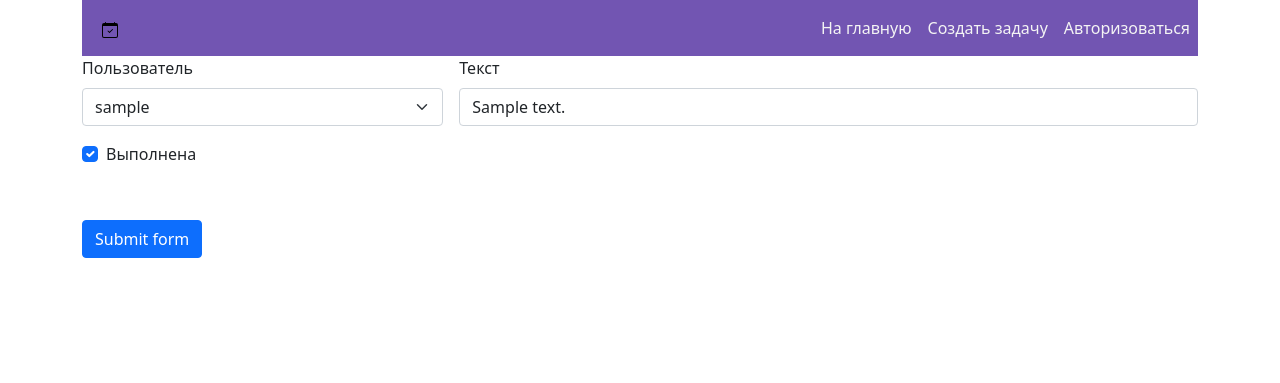
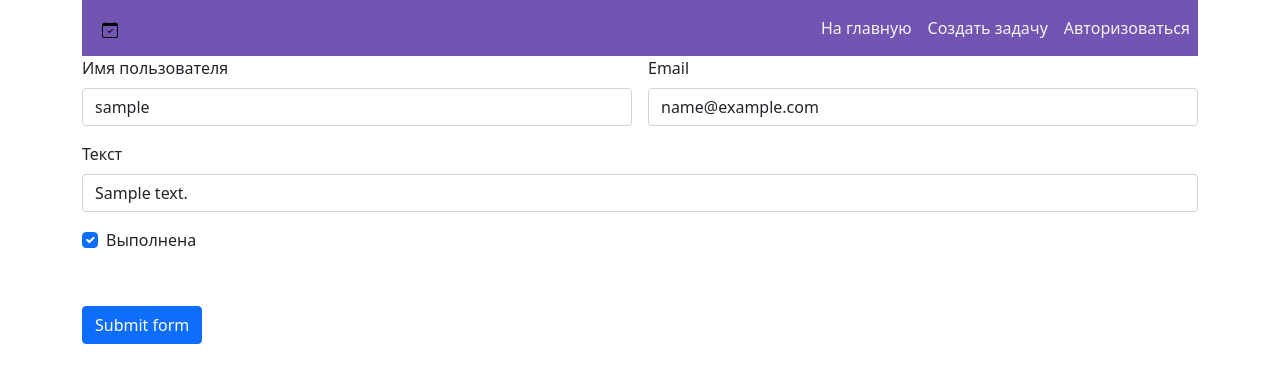
Before and after one commit to Vinniko/Tasker, a PHP site: template app/Http/Views/pages/task.update.html.twig in a window 1280 px wide. Shown: the top 383 px of the page. Run offline with PHP 8.4, Linux system fonts and the light colour scheme; the template is opened without the code that fills it: most values are stand-ins (such as "Sample title", 1, 10 or a date in 2020); some libraries are stand-ins or nearby versions.

Commit message:
Update controllers, model Task and views for fields username and email in Task

```diff
--- a/app/Http/Views/pages/home.html.twig
+++ b/app/Http/Views/pages/home.html.twig
@@ -25,8 +25,8 @@
         {% for task in tasks %}
             <tr class=" {% if task.status %} table-success {% else %} table-primary {% endif %}">
                     <th scope="row">{{ task.id }}</th>
-                    <td>{{ task.user.username }}</td>
-                    <td>{{ task.user.email }}</td>
+                    <td>{{ task.username }}</td>
+                    <td>{{ task.email }}</td>
                     <td>{{ task.text }}</td>
                 {% if task.status %}
                     <td><img title="Выполнено" src="./resources/icons/calendar-check.svg"/>{% if task.is_admined %} <img  title="Отредактировано администратором" src="./resources/icons/exclamation-circle.svg"/> {% endif %}  </td>
--- a/app/Http/Views/pages/task.update.html.twig
+++ b/app/Http/Views/pages/task.update.html.twig
@@ -4,19 +4,21 @@
 
     <form action="../task/edit" class="row g-3 needs-validation" method="POST" validate>
         <input name="id" type="hidden" value="{{ task.id }}">
-        <div class="col-md-4">
-            <label for="validationCustom04" class="form-label">Пользователь</label>
-            <select class="form-select" id="validationCustom04" name="username" required>
-                <option selected value="{{ task.user.username }}">{{ task.user.username }}</option>
-                {% for user in users %}
-                    <option>{{ user.username }}</option>
-                {% endfor %}
-            </select>
+        <div class="col-md-6">
+            <label for="validationCustom03" class="form-label">Имя пользователя</label>
+            <input type="text" class="form-control" id="validationCustom01" name="username" value="{{ task.username }}" placeholder="{{ task.username }}" required>
             <div class="invalid-feedback">
-                Please select a valid username.
+                Please provide a valid username.
             </div>
         </div>
-        <div class="col-md-8">
+        <div class="col-md-6">
+            <label for="validationCustom03" class="form-label">Email</label>
+            <input type="email" class="form-control" id="validationCustom02" name="email" value="{{ task.email }}" placeholder="{{ task.email }}" required>
+            <div class="invalid-feedback">
+                Please provide a valid email.
+            </div>
+        </div>
+        <div class="col-md-12">
             <label for="validationCustom03" class="form-label">Текст</label>
             <input type="text" class="form-control" id="validationCustom03" placeholder="{{ task.text }}" value="{{ task.text }}" name="text" required>
             <div class="invalid-feedback">
--- a/database/migrations/task_migration.php
+++ b/database/migrations/task_migration.php
@@ -6,7 +6,8 @@ use Illuminate\Database\Capsule\Manager as Capsule;
 
 Capsule::schema()->create('tasks', function ($table) {
     $table->increments('id');
-    $table->foreignId('user_id')->referances('id')->on('users')->onUpdate('cascade')->onDelete('cascade');
+    $table->string('username');
+    $table->string('email');
     $table->text('text');
     $table->boolean('status');
     $table->boolean('is_admined')->default(0);
```
Also changed, not shown: app/Http/Controllers/TaskController.php (+8 -12 lines), app/Http/Models/Task.php (+2 -6 lines), app/Http/Views/pages/task.create.html.twig (+12 -10 lines).
